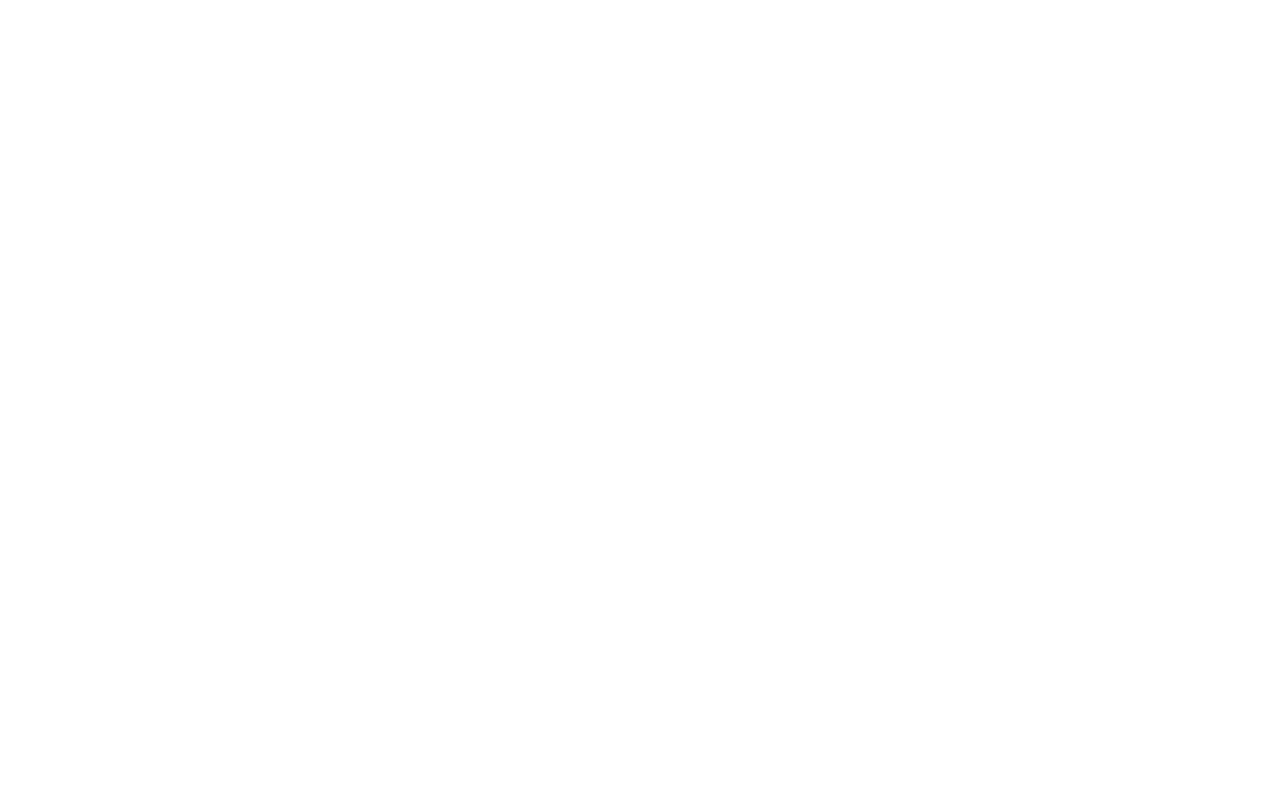
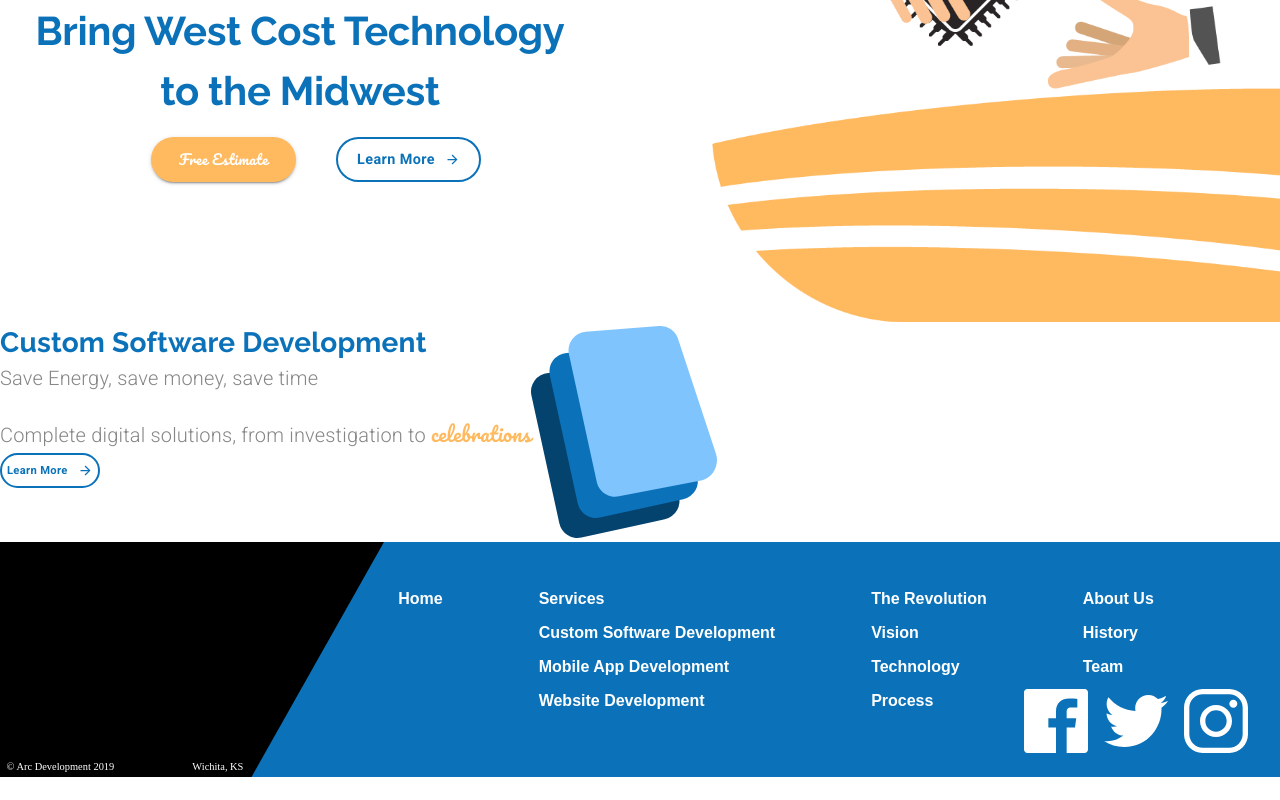
Before and after one commit to nguyenthanhhau-cqu/masterial-ui, a React (Create React App) app: page / in a window 1280 px wide. Shown: the part 240-1040 px from the top of the page. Built offline with nearby package versions, Linux system fonts and the light colour scheme.

Commit message:
update landing with Hero Text and adding animation

```diff
--- a/package.json
+++ b/package.json
@@ -9,8 +9,11 @@
     "@testing-library/jest-dom": "^5.11.4",
     "@testing-library/react": "^11.1.0",
     "@testing-library/user-event": "^12.1.10",
+    "lottie-react": "^2.1.0",
+    "lottie-web": "^5.7.12",
     "react": "^17.0.2",
     "react-dom": "^17.0.2",
+    "react-lottie": "^1.2.3",
     "react-router": "^5.2.0",
     "react-router-dom": "^5.2.0",
     "react-scripts": "4.0.3",
--- a/src/component/App.js
+++ b/src/component/App.js
@@ -3,6 +3,7 @@ import Header from "./ui/Header";
 import theme from "./ui/Theme";
 import Footer from "./ui/Footer";
 import { useState } from "react";
+import LandingPage from "./ui/LandingPage";
 
 import { BrowserRouter, Route, Switch } from "react-router-dom";
 function App() {
@@ -18,13 +19,7 @@ function App() {
           setSelected={setSelected}
         />
         <Switch>
-          <Route
-            exact
-            path="/"
-            component={() => (
-              <div style={{ height: "2000px" }}> This is a home function</div>
-            )}
-          />
+          <Route exact path="/" component={LandingPage} />
           <Route
             exact
             path="/services"
--- /dev/null
+++ b/src/component/ui/ButtonArrow.js
@@ -0,0 +1,16 @@
+import React from "react";
+
+export default function ButtonArrow(props) {
+  return (
+    <svg
+      className={props.class}
+      xmlns="http://www.w3.org/2000/svg"
+      width={props.width}
+      height={props.height}
+      fill={props.fill}
+      viewBox="0 0 18 18"
+    >
+      <path d="M9 3L7.94 4.06l4.19 4.19H3v1.5h9.13l-4.19 4.19L9 15l6-6z" />
+    </svg>
+  );
+}
--- a/src/component/ui/Footer.js
+++ b/src/component/ui/Footer.js
@@ -230,17 +230,35 @@ const Footer = ({ value, setValue, selected, setSelected }) => {
         className={classes.iconContainer}
         spacing={2}
       >
-        <Grid item>
+        <Grid
+          item
+          component={"a"}
+          href="http://facebook.com/andrewhau304"
+          rel="noopener noreferrer"
+          target="_blank"
+        >
           <img className={classes.iconImg} src={facebook} alt="facebook icon" />
         </Grid>
-        <Grid item>
-          <img className={classes.iconImg} src={twitter} alt="facebook icon" />
+        <Grid
+          item
+          component={"a"}
+          href="http://facebook.com/andrewhau304"
+          rel="noopener noreferrer"
+          target="_blank"
+        >
+          <img className={classes.iconImg} src={twitter} alt="twitter icon" />
         </Grid>
-        <Grid item>
+        <Grid
+          item
+          component={"a"}
+          href="https://www.instagram.com/hau3042000/"
+          rel="noopener noreferrer"
+          target="_blank"
+        >
           <img
             className={classes.iconImg}
             src={instagram}
-            alt="facebook icon"
+            alt="instagram icon"
           />
         </Grid>
       </Grid>
--- a/src/component/ui/Header.js
+++ b/src/component/ui/Header.js
@@ -69,6 +69,9 @@ const useStyles = makeStyles((theme) => ({
     marginLeft: "50px",
     marginRight: "25px",
     height: "45px",
+    "&:hover": {
+      backgroundColor: theme.palette.secondary.light,
+    },
   },
   logoButton: {
     padding: 0,
--- /dev/null
+++ b/src/component/ui/LandingPage.js
@@ -0,0 +1,148 @@
+import React, { Fragment } from "react";
+import Lottie from "react-lottie";
+import animationData from "../../animations/landinganimation/data";
+import { makeStyles, useTheme } from "@material-ui/core/styles";
+import Grid from "@material-ui/core/Grid";
+import ButtonArrow from "../ui/ButtonArrow";
+import Button from "@material-ui/core/Button";
+import Typography from "@material-ui/core/Typography";
+import customSoftwareIcon from "../../assets/Custom Software Icon.svg";
+const useStyles = makeStyles((theme) => ({
+  animation: {
+    maxWidth: "50em",
+    minWidth: "21em",
+    marginTop: "2em",
+    marginLeft: "10%",
+    [theme.breakpoints.down("sm")]: {
+      maxWidth: "30em",
+    },
+  },
+  buttonContainer: {
+    margin: "1em",
+  },
+  EstimateButton: {
+    ...theme.typography.estimate,
+    backgroundColor: theme.palette.common.orange,
+    borderRadius: 50,
+    height: 45,
+    width: 145,
+    marginRight: 40,
+    "&:hover": {
+      backgroundColor: theme.palette.secondary.light,
+    },
+  },
+  LeanMoreButton: {
+    ...theme.typography.learnMoreBtn,
+    fontSize: "0.9rem",
+    height: 45,
+    width: 145,
+  },
+  mainContainer: {
+    marginTop: "2em",
+  },
+  heroTextContainer: {
+    minWidth: "21.5em",
+    marginLeft: "1em",
+  },
+  specialText: {
+    fontFamily: "Pacifico",
+    color: theme.palette.common.orange,
+  },
+  leanMoreBtn: {
+    ...theme.typography.learnMoreBtn,
+    fontSize: "0.7em",
+    height: 35,
+    padding: 5,
+  },
+  subtitle: {
+    marginBottom: "1em",
+  },
+}));
+
+const LandingPage = () => {
+  const theme = useTheme();
+  const classes = useStyles();
+  const defaultOptions = {
+    loop: true,
+    autoplay: true,
+    animationData: animationData,
+    rendererSettings: {
+      preserveAspectRatio: "xMidYMid slice",
+    },
+  };
+  return (
+    <Fragment>
+      <Grid container direction="column" className={classes.mainContainer}>
+        <Grid item>
+          <Grid
+            container
+            direction="row"
+            alignItems="center"
+            justifyContent="flex-end"
+          >
+            <Grid item sm className={classes.heroTextContainer}>
+              <Typography align="center" variant="h2">
+                Bring West Cost Technology <br />
+                to the Midwest
+              </Typography>
+              <Grid
+                container
+                justify="center"
+                className={classes.buttonContainer}
+              >
+                <Grid item>
+                  <Button
+                    className={classes.EstimateButton}
+                    variant="contained"
+                  >
+                    Free Estimate
+                  </Button>
+                </Grid>
+                <Grid item>
+                  <Button className={classes.LeanMoreButton} variant="outlined">
+                    <span style={{ marginRight: 10 }}>Learn More</span>
+                    <ButtonArrow
+                      width={15}
+                      height={15}
+                      fill={theme.palette.common.blue}
+                    />
+                  </Button>
+                </Grid>
+              </Grid>
+            </Grid>
+            <Grid sm item className={classes.animation}>
+              <Lottie options={defaultOptions} height={"100%"} width={"100%"} />
+            </Grid>
+          </Grid>
+        </Grid>
+        <Grid item>
+          <Grid container direction="row">
+            <Grid item>
+              <Typography variant="h4">Custom Software Development</Typography>
+              <Typography variant="subtitle1" className={classes.subtitle}>
+                Save Energy, save money, save time
+              </Typography>
+              <Typography variant="subtitle1">
+                Complete digital solutions, from investigation to{" "}
+                <span className={classes.specialText}>celebrations</span>
+              </Typography>
+              <Button className={classes.leanMoreBtn} variant="outlined">
+                <span style={{ marginRight: 10 }}>Learn More</span>
+                <ButtonArrow
+                  width={15}
+                  height={15}
+                  fill={theme.palette.common.blue}
+                />
+              </Button>
+            </Grid>
+            <Grid item>
+              <img src={customSoftwareIcon} alt="Software icon" />
+            </Grid>
+          </Grid>
+        </Grid>
+      </Grid>
+    </Fragment>
+  );
+};
+
+export default LandingPage;
--- a/src/component/ui/Theme.jsx
+++ b/src/component/ui/Theme.jsx
@@ -2,17 +2,18 @@ import { createTheme } from "@material-ui/core/styles";
 
 const arcBlue = "#0B72B9";
 const arcOrange = "#FFBA60";
+const arcGrey = "#868686";
 const theme = createTheme({
   palette: {
     common: {
-      blue: `${arcBlue}`,
-      orange: `${arcOrange}`,
+      blue: arcBlue,
+      orange: arcOrange,
     },
     primary: {
-      main: `${arcBlue}`,
+      main: arcBlue,
     },
     secondary: {
-      main: `${arcOrange}`,
+      main: arcOrange,
     },
   },
   typography: {
@@ -21,11 +22,38 @@ const theme = createTheme({
       textTransform: "none",
       fontWeight: "bold",
     },
+    h2: {
+      fontFamily: "Raleway",
+      fontWeight: 700,
+      fontSize: "2.5rem",
+      color: arcBlue,
+      lineHeight: 1.5,
+    },
+    h4: {
+      fontFamily: "Raleway",
+      fontWeight: 700,
+      color: arcBlue,
+      fontSize: "1.75rem",
+    },
+    subtitle1: {
+      fontSize: "1.25rem",
+      fontWeight: 300,
+      color: arcGrey,
+    },
     estimate: {
       color: "white",
       fontFamily: "Pacifico",
       textTransform: "none",
     },
+    learnMoreBtn: {
+      borderColor: arcBlue,
+      color: arcBlue,
+      borderWidth: 2,
+      textTransform: "none",
+      borderRadius: 50,
+      fontFamily: "Roboto",
+      fontWeight: "bold",
+    },
   },
 });
 export default theme;
```
Also changed, not shown: src/animations/landinganimation/data.js (+24 -23 lines), 2 other files (tests, documents, lock files or other folders).
